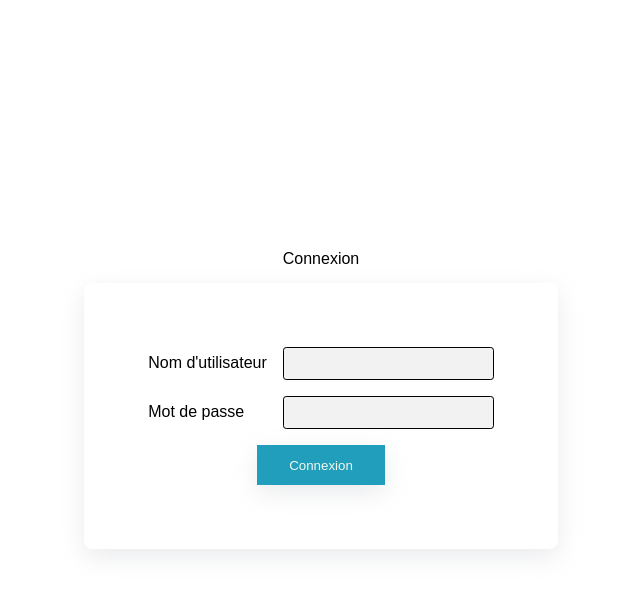
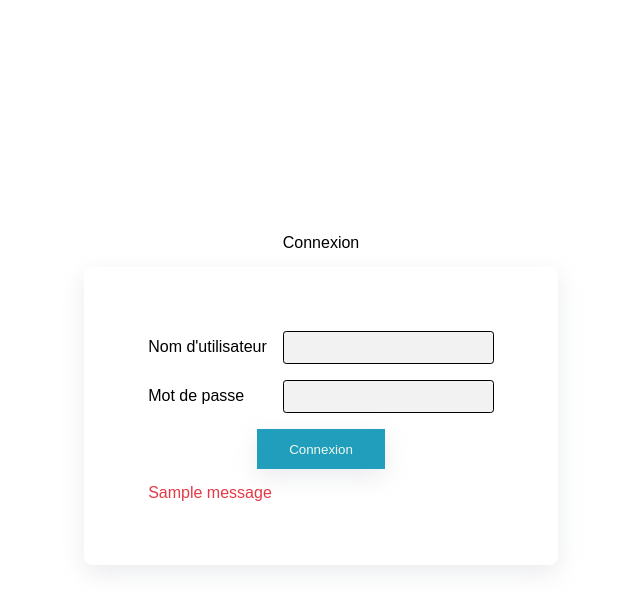
Before and after one commit to yoshua70/User-Management-with-Django, a Django app: page / in a window 1280 px wide. Shown: the top 609 px of the page, without its empty margins (319-959 px from the left). Run offline with Django 4.2, Linux system fonts and the light colour scheme; tables that the repository leaves empty hold one stand-in row (values such as "Sample post"); one stand-in notice (Sample message) is shown.

Commit message:
feat: add error messages on authentication

```diff
--- a/members/templates/authenticate/login.html
+++ b/members/templates/authenticate/login.html
@@ -14,6 +14,11 @@
     <div class="form-div">
       <button type="submit" class="form-button">Connexion</button>
     </div>
+    <div class="form-div">
+      {% if messages %} {% for message in messages %}
+      <p class="p--error">{{message}}</p>
+      {% endfor %} {% endif %}
+    </div>
   </form>
 </main>
 {% endblock content %}
--- a/members/views.py
+++ b/members/views.py
@@ -15,7 +15,7 @@ def login_user(request):
             # Redirect to a success page.
             return redirect('dashboard')
         else:
-            messages.error(request, ("Authentication failed."))
+            messages.success(request, ("Echec de l'authentification."))
             return redirect('login')
     else:
         return render(request, 'authenticate/login.html', {})
--- a/static/css/main.css
+++ b/static/css/main.css
@@ -53,3 +53,7 @@ body {
   cursor: pointer;
   translate: 0 -0.2rem;
 }
+
+.p--error {
+  color: #e63946;
+}
```
